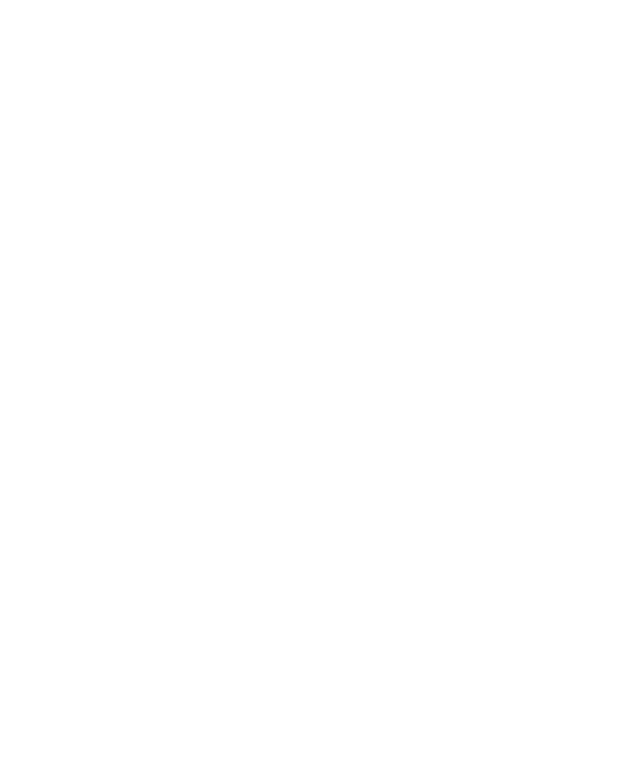
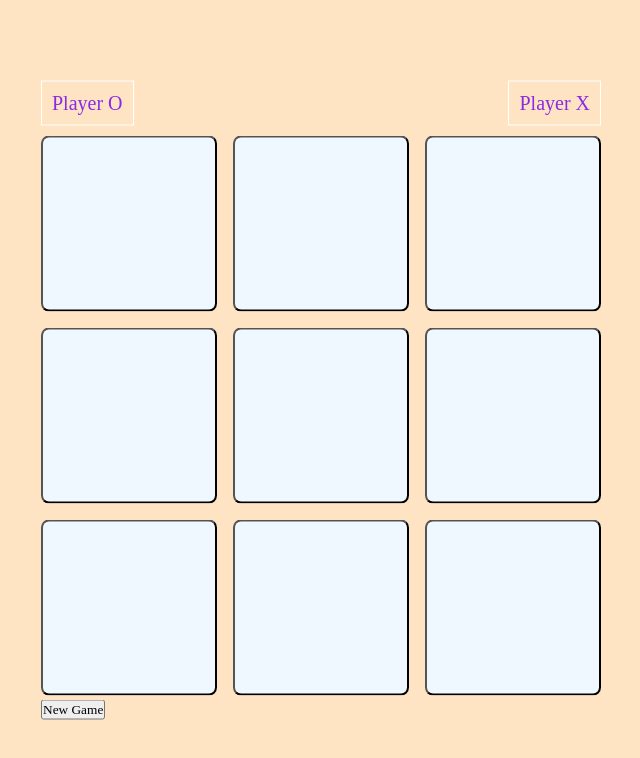
Before and after one commit to SwaeZi/Tic-Tac-Toe, a plain HTML site: page index.html in a window 1280 px wide. Shown: the whole page, without its empty margins (319-959 px from the left). Drawn offline with Linux system fonts and the light colour scheme.

Commit message:
add player UI, board UI

```diff
--- a/index.html
+++ b/index.html
@@ -8,7 +8,24 @@
     <link rel="stylesheet" href="style.css">
 </head>
 <body>
-
+    <div class="wrapper">
+        <div class="players">
+            <div class="player0">Player O</div>
+            <div class="player1">Player X</div>
+        </div>
+        <div class="board">
+            <button class="btn_option"></button>
+            <button class="btn_option"></button>
+            <button class="btn_option"></button>
+            <button class="btn_option"></button>
+            <button class="btn_option"></button>
+            <button class="btn_option"></button>
+            <button class="btn_option"></button>
+            <button class="btn_option"></button>
+            <button class="btn_option"></button>
+        </div>
+        <button>New Game</button>
+    </div>
 
 <script src="script.js"></script>
 </body>
--- a/script.js
+++ b/script.js
@@ -0,0 +1,7 @@
+// Tic-Tac-Toe
+
+const gameBoard = {
+    board: [],
+    player0: [player1, player2],
+
+}
--- a/style.css
+++ b/style.css
@@ -0,0 +1,47 @@
+* {
+    padding: 0;
+    margin: 0;
+    font-family: 'Times New Roman', Times, serif;
+    box-sizing: border-box;
+}
+
+body {
+    height: 100vh;
+    font-size: 20px;
+    background-color:bisque;
+}
+.wrapper {
+    position: absolute;
+    top: 50%;
+    left: 50%;
+    transform: translate(-50%, -50%);
+}
+
+.board {
+    width: 70vmin;
+    height: 70vmin;
+    display: flex;
+    flex-wrap: wrap;
+    gap: 2vmin;
+}
+
+.players {
+    display: flex;
+    justify-content: space-between;
+    color: blueviolet;
+}
+
+.player0, .player1 {
+    padding: 10px;
+    border: 1px solid white;
+    margin-bottom: 10px;
+}
+
+.btn_option {
+    background-color: aliceblue;
+    height: 22vmin;
+    width: 22vmin;
+    border-radius: 8px;
+    font-size: 12vmin;
+
+}
```
Also changed, not shown: 1 other file.
